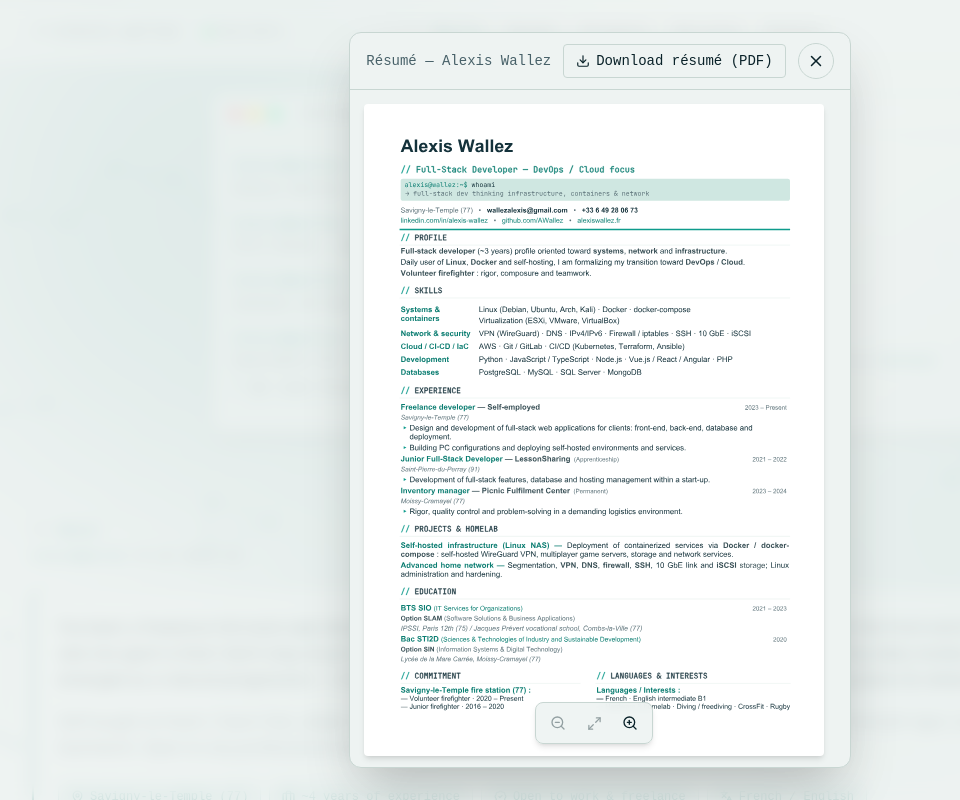
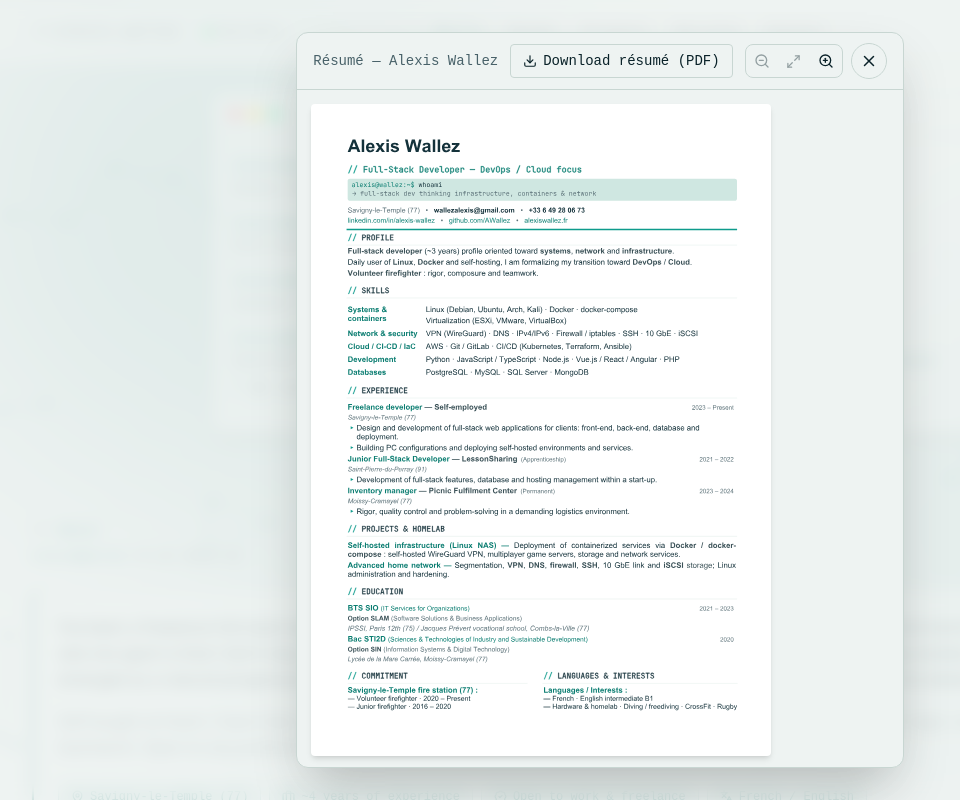
Before and after one commit to AWallez/portfolio, a React (Vite) app in the folder frontend/: page / in a window 1280 px wide. Both pictures are taken after a click on the button "CV". Shown: the top 800 px of the page, without its empty margins (40-1000 px from the left). Built offline with nearby package versions, Linux system fonts and the light colour scheme.

Commit message:
fix(front): controles de zoom CV deplaces dans la barre (ne masquent plus le texte)

```diff
--- a/frontend/src/components/CvModal.tsx
+++ b/frontend/src/components/CvModal.tsx
@@ -245,6 +245,40 @@ export default function CvModal({ onClose }: Props) {
               <span className="hidden xs:inline">{t("a11y", "downloadCV", lang)}</span>
             </a>
           </div>
+          <div className="flex shrink-0 items-center gap-2">
+            {!error && (
+              <div className="flex items-center rounded-lg border border-line">
+                <button
+                  type="button"
+                  onClick={() => zoomByCenter(1 / 1.3)}
+                  disabled={transform.scale <= MIN_SCALE}
+                  aria-label={t("a11y", "zoomOut", lang)}
+                  className={zoomBtn}
+                >
+                  <ZoomOut size={16} aria-hidden />
+                </button>
+                <button
+                  type="button"
+                  onClick={reset}
+                  disabled={
+                    transform.scale === 1 && transform.tx === 0 && transform.ty === 0
+                  }
+                  aria-label={t("a11y", "zoomReset", lang)}
+                  className={zoomBtn}
+                >
+                  <Maximize2 size={15} aria-hidden />
+                </button>
+                <button
+                  type="button"
+                  onClick={() => zoomByCenter(1.3)}
+                  disabled={transform.scale >= MAX_SCALE}
+                  aria-label={t("a11y", "zoomIn", lang)}
+                  className={zoomBtn}
+                >
+                  <ZoomIn size={16} aria-hidden />
+                </button>
+              </div>
+            )}
             <button
               ref={closeRef}
               type="button"
@@ -255,6 +289,7 @@ export default function CvModal({ onClose }: Props) {
             >
               <X size={18} aria-hidden />
             </button>
+          </div>
         </div>
 
         {/* aperçu : zone A4 dimensionnée dès l'ouverture (pas de cadre vide) */}
@@ -329,43 +364,6 @@ export default function CvModal({ onClose }: Props) {
               </div>
             )}
 
-            {/* contrôles de zoom flottants */}
-            {!error && (
-              <div
-                onPointerDown={(e) => e.stopPropagation()}
-                onDoubleClick={(e) => e.stopPropagation()}
-                className="absolute bottom-3 left-1/2 -translate-x-1/2 flex items-center gap-1
-                           rounded-lg border border-line bg-base/90 px-1.5 py-1 shadow-md backdrop-blur-xs"
-              >
-                <button
-                  type="button"
-                  onClick={() => zoomByCenter(1 / 1.3)}
-                  disabled={transform.scale <= MIN_SCALE}
-                  aria-label={t("a11y", "zoomOut", lang)}
-                  className={zoomBtn}
-                >
-                  <ZoomOut size={16} aria-hidden />
-                </button>
-                <button
-                  type="button"
-                  onClick={reset}
-                  disabled={transform.scale === 1 && transform.tx === 0 && transform.ty === 0}
-                  aria-label={t("a11y", "zoomReset", lang)}
-                  className={zoomBtn}
-                >
-                  <Maximize2 size={15} aria-hidden />
-                </button>
-                <button
-                  type="button"
-                  onClick={() => zoomByCenter(1.3)}
-                  disabled={transform.scale >= MAX_SCALE}
-                  aria-label={t("a11y", "zoomIn", lang)}
-                  className={zoomBtn}
-                >
-                  <ZoomIn size={16} aria-hidden />
-                </button>
-              </div>
-            )}
           </div>
         </div>
       </div>
```
Lines whose indentation alone changed are shown as unchanged.
